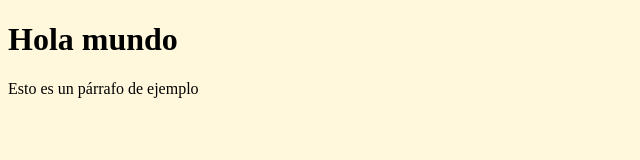
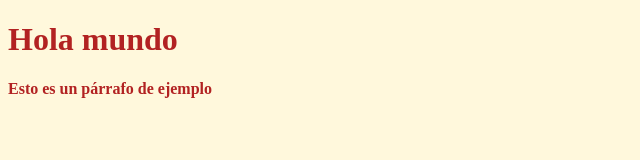
Before and after one commit to VladimirAlgara/CursoGit, a plain HTML site: page index.html in a window 1280 px wide. Shown: the whole page, without its empty margins (0-640 px from the left). Drawn offline with Linux system fonts and the light colour scheme.

Commit message:
Negrita y color FireBrick

```diff
--- a/css/estilos.css
+++ b/css/estilos.css
@@ -2,4 +2,6 @@
 /* CSS document */
 body{
 	background-color:#FFF8DC;
+	font-weight:bold;
+	color:#B22222;
 }
```
